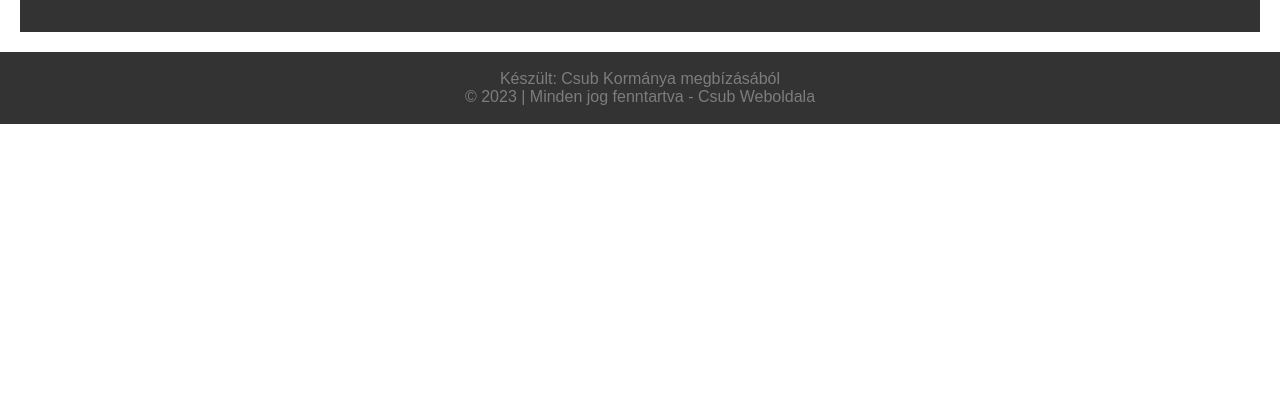
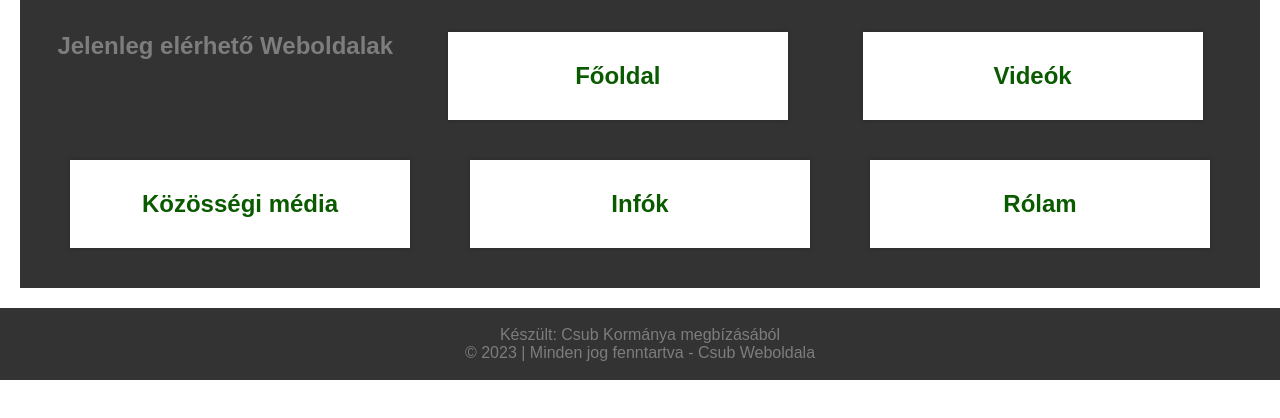
Before and after one commit to Korte-Craft/csub, a plain HTML site: page index.html in a window 1280 px wide. Shown: the part 260-678 px from the top of the page. Drawn offline with Linux system fonts and the light colour scheme; no server answers.

Commit message:
Update index.html

```diff
--- a/index.html
+++ b/index.html
@@ -31,6 +31,32 @@
             <li><a href="/about">Rólam</a></li>
         </ul>
     </nav>
+    <h2>Jelenleg elérhető Weboldalak</h2>
+    <a href="/index">
+        <section class="peaple">
+            <h2>Főoldal</h2>
+        </section>
+        </a>
+    <a href="/videos">
+        <section class="peaple">
+            <h2>Videók</h2>
+        </section>
+        </a>
+    <a href="/social">
+        <section class="peaple">
+            <h2>Közösségi média</h2>
+        </section>
+        </a>
+    <a href="/infos">
+        <section class="peaple">
+            <h2>Infók</h2>
+        </section>
+        </a>
+    <a href="/about">
+        <section class="peaple">
+            <h2>Rólam</h2>
+        </section>
+        </a>
 </main>
     <footer>
         <p>Készült: Csub Kormánya megbízásából</p>
```
